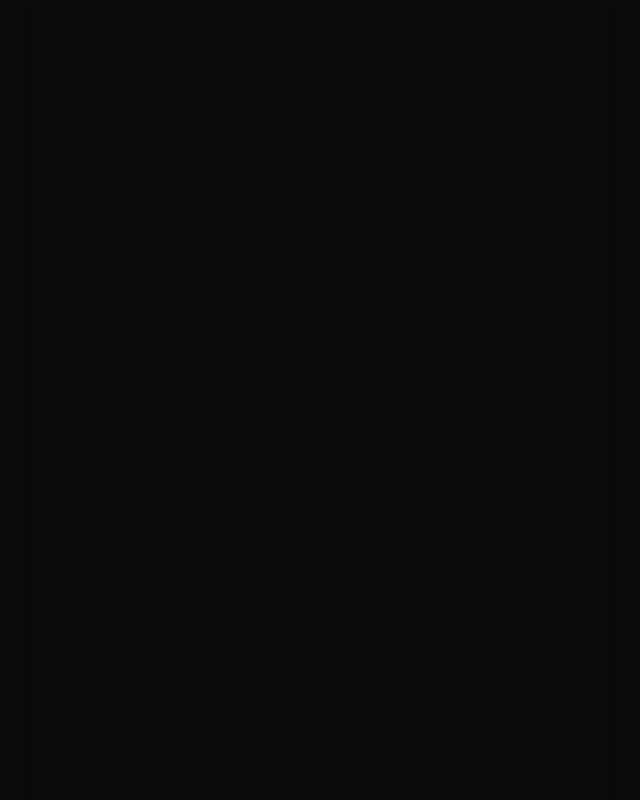
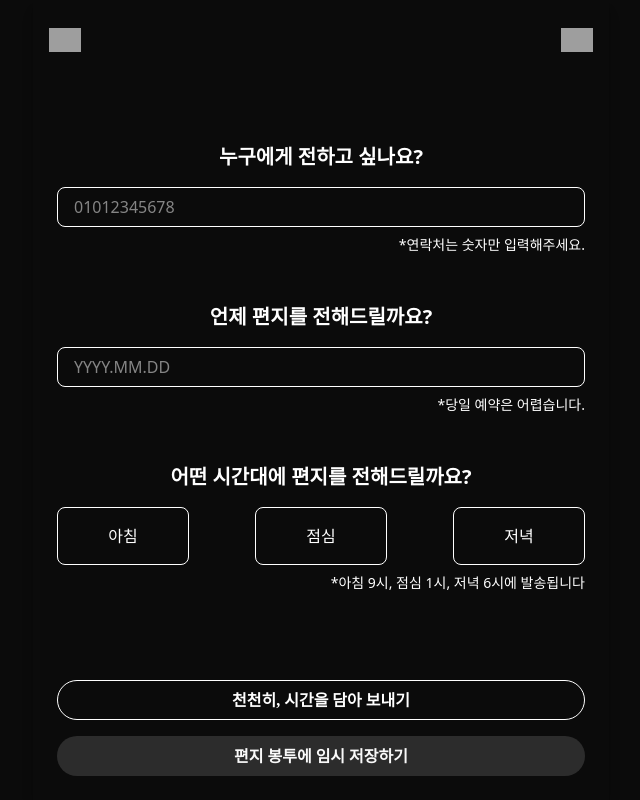
Before and after one commit to Letter-For-Later/fontend, a Nuxt app: page /reserveLetter in a window 1280 px wide. Before the commit this address had no page. Shown: the whole page, without its empty margins (319-959 px from the left). Built offline with nearby package versions, Linux system fonts and the light colour scheme; grey boxes are pictures that could not be loaded.

Commit message:
feat: 예약날짜 및 정보입력 페이지 퍼블리싱

```diff
--- /dev/null
+++ b/components/BackButton.vue
@@ -0,0 +1,14 @@
+<template>
+  <button class="size-8 cursor-pointer">
+    <img src="/assets/images/left_back_icon.png" alt="뒤로가기 아이콘" @click="goBack" />
+  </button>
+</template>
+
+<script setup lang="ts">
+const router = useRouter()
+const goBack = () => {
+  router.back()
+}
+</script>
+
+<style scoped></style>
--- /dev/null
+++ b/components/CancelButton.vue
@@ -0,0 +1,13 @@
+<template>
+  <button class="size-8">
+    <img src="/assets/images/mo_close_icon.png" alt="취소 아이콘" @click="goMainPage" />
+  </button>
+</template>
+
+<script setup lang="ts">
+const goMainPage = () => {
+  navigateTo('/')
+}
+</script>
+
+<style scoped></style>
--- a/pages/index.vue
+++ b/pages/index.vue
@@ -36,9 +36,9 @@
           </button>
         </div>
         <div v-else class="w-full h-5/6 flex flex-col items-center justify-center space-y-6">
-          <KakaoLogin />
+          <KakaoLoginButton />
           <button
-            class="border border-transparent bg-sweet-red w-5/6 h-10 py-2 px-8 rounded-full cursor-pointer"
+            class="invisible border border-transparent bg-sweet-red w-5/6 h-10 py-2 px-8 rounded-full cursor-pointer"
           >
             <span class="font-pretendard font-bold text-for-white text-sm lg:text-base"
               >편지함 열어보기</span
@@ -51,8 +51,7 @@
 </template>
 
 <script setup lang="ts">
-const router = useRouter()
-const goWriteLetterPage = () => router.push('/writeLetter')
+const goWriteLetterPage = () => navigateTo('/writeLetter')
 // const isLogin = ref(false)
 const isLogin = ref(true)
 </script>
--- /dev/null
+++ b/pages/reserveLetter.vue
@@ -0,0 +1,115 @@
+<template>
+  <div class="flex flex-col w-full h-screen py-6">
+    <header class="flex justify-between items-center px-4">
+      <BackButton />
+      <CancelButton />
+    </header>
+    <form class="w-full h-full overflow-hidden flex flex-col px-6">
+      <div class="flex-grow flex flex-col items-center justify-center">
+        <div class="flex flex-col items-center relative w-full my-6">
+          <label for="phoneNumber" class="cursor-pointer text-xl font-bold"
+            >누구에게 전하고 싶나요?
+          </label>
+          <input
+            id="phoneNumber"
+            v-model="phoneNumber"
+            type="text"
+            class="cursor-pointer w-full h-10 focus:outline-none border border-for-white rounded-lg p-4 mt-4 mb-2"
+            placeholder="01012345678"
+          />
+          <div class="self-end text-sm">*연락처는 숫자만 입력해주세요.</div>
+        </div>
+        <div class="flex flex-col items-center relative w-full my-6">
+          <label for="deliveryDate" class="cursor-pointer text-xl font-bold"
+            >언제 편지를 전해드릴까요?
+          </label>
+          <input
+            id="deliveryDate"
+            v-model="deliveryDate"
+            type="text"
+            class="cursor-pointer w-full h-10 focus:outline-none border border-for-white rounded-lg p-4 mt-4 mb-2"
+            placeholder="YYYY.MM.DD"
+          />
+          <div class="self-end text-sm">*당일 예약은 어렵습니다.</div>
+        </div>
+        <div class="flex flex-col items-center relative w-full my-6">
+          <div class="cursor-pointer text-xl font-bold">어떤 시간대에 편지를 전해드릴까요?</div>
+          <div class="w-full flex items-center justify-between mt-4 mb-2">
+            <label
+              class="border border-for-white rounded-lg py-4 w-1/4 text-center relative cursor-pointer"
+              :class="{ 'bg-sweet-red border-sweet-red': deliveryTime === 'morning' }"
+            >
+              <input
+                v-model="deliveryTime"
+                type="radio"
+                name="deliveryTime"
+                value="morning"
+                class="absolute opacity-0 w-0 h-0 m-0"
+              />
+              아침
+            </label>
+            <label
+              class="border border-for-white rounded-lg py-4 w-1/4 text-center relative cursor-pointer"
+              :class="{ 'bg-sweet-red border-sweet-red': deliveryTime === 'noon' }"
+            >
+              <input
+                v-model="deliveryTime"
+                type="radio"
+                name="deliveryTime"
+                value="noon"
+                class="absolute opacity-0 w-0 h-0 m-0"
+              />
+              점심
+            </label>
+            <label
+              class="border border-for-white rounded-lg py-4 w-1/4 text-center relative cursor-pointer"
+              :class="{ 'bg-sweet-red border-sweet-red': deliveryTime === 'evening' }"
+            >
+              <input
+                v-model="deliveryTime"
+                type="radio"
+                name="deliveryTime"
+                value="evening"
+                class="absolute opacity-0 w-0 h-0 m-0"
+              />
+              저녁
+            </label>
+          </div>
+          <div class="self-end text-sm">*아침 9시, 점심 1시, 저녁 6시에 발송됩니다</div>
+        </div>
+      </div>
+
+      <div class="w-full flex flex-col items-center space-y-4">
+        <button
+          type="button"
+          class="font-pretendard bg-deep-black border border-for-white w-full h-10 py-2 px-8 rounded-full cursor-pointer hover:bg-lovely-red hover:border-lovely-red transition"
+          @click="sendLetter"
+        >
+          <span class="font-pretendard font-bold text-for-white text-sm lg:text-base"
+            >천천히, 시간을 담아 보내기
+          </span>
+        </button>
+        <button
+          type="button"
+          class="font-pretendard bg-chill-gray border border-transparent w-full h-10 py-2 px-8 rounded-full cursor-pointer"
+        >
+          <span class="font-pretendard font-bold text-warm-gray text-sm lg:text-base"
+            >편지 봉투에 임시 저장하기
+          </span>
+        </button>
+      </div>
+    </form>
+  </div>
+</template>
+
+<script setup lang="ts">
+const sendLetter = () => {
+  alert('편지를 예약했습니다.')
+  navigateTo('/')
+}
+const phoneNumber = ref(null)
+const deliveryDate = ref(null)
+const deliveryTime = ref('')
+</script>
+
+<style scoped></style>
--- a/pages/writeLetter.vue
+++ b/pages/writeLetter.vue
@@ -1,12 +1,8 @@
 <template>
   <div class="flex flex-col w-full h-screen py-6">
     <header class="flex justify-between items-center px-4">
-      <button class="size-8">
-        <img src="/assets/images/left_back_icon.png" alt="뒤로가기 아이콘" />
-      </button>
-      <button class="size-8">
-        <img src="/assets/images/mo_close_icon.png" alt="취소 아이콘" />
-      </button>
+      <BackButton />
+      <CancelButton />
     </header>
     <form class="flex-grow overflow-hidden flex flex-col px-6 space-y-4">
       <div class="flex items-center relative">
@@ -24,22 +20,26 @@
         />
       </div>
       <textarea
+        v-model="contents"
         placeholder="너무 서두르지 않아도 돼요. 당신의 시간에 맞춰 가세요."
         class="w-full flex-grow resize-none overflow-auto text-sm placeholder:text-sm focus:outline-none"
       />
       <div class="w-full flex flex-col items-center space-y-4">
         <button
-          class="font-pretendard bg-deep-black border border-for-white w-full h-10 py-2 px-8 rounded-full cursor-pointer"
+          type="button"
+          class="font-pretendard bg-deep-black border border-for-white w-full h-10 py-2 px-8 rounded-full cursor-pointer hover:bg-lovely-red hover:border-lovely-red transition"
+          @click="goReserveLetterPage"
         >
           <span class="font-pretendard font-bold text-for-white text-sm lg:text-base"
-            >천천히, 시간을 담아 보내기
+            >편지에 시간을 담아보기
           </span>
         </button>
         <button
+          type="button"
           class="font-pretendard bg-chill-gray border border-transparent w-full h-10 py-2 px-8 rounded-full cursor-pointer"
         >
           <span class="font-pretendard font-bold text-warm-gray text-sm lg:text-base"
-            >편지를 쉽게, 마음은 그대로
+            >편지함에 임시 저장하기
           </span>
         </button>
       </div>
@@ -49,6 +49,10 @@
 
 <script setup lang="ts">
 const sender = ref('')
+const contents = ref('')
+const goReserveLetterPage = () => {
+  navigateTo('/reserveLetter')
+}
 </script>
 
 <style scoped></style>
```
Also changed, not shown: components/KakaoLoginButton.vue (renamed from components/KakaoLogin.vue).
